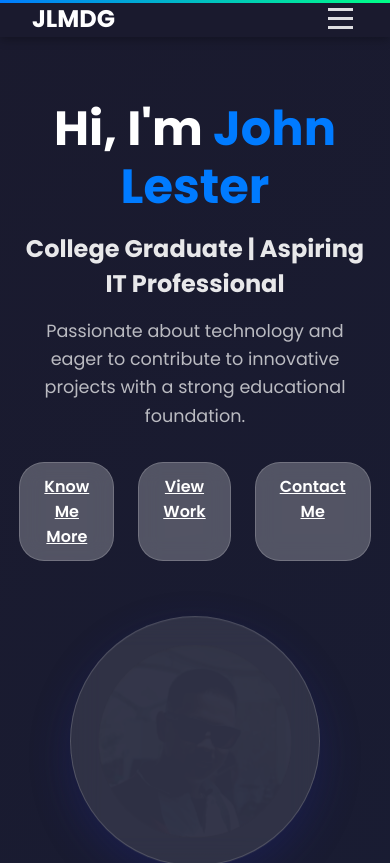
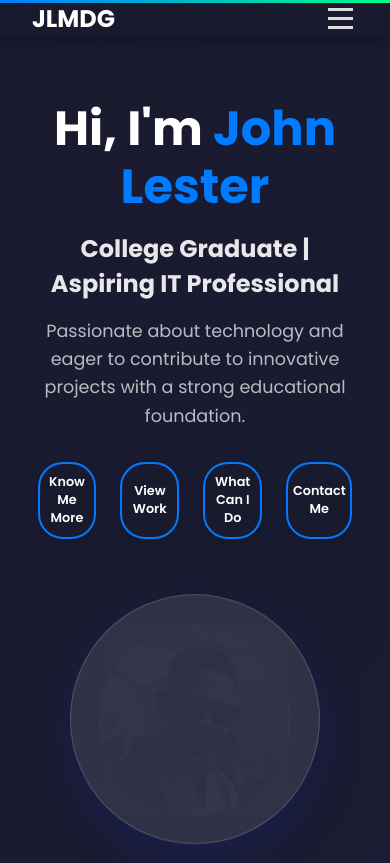
Before and after one commit to mdgLester/portfolio-2, a React (Create React App) app: page / in a window 390 px wide. Shown: the top 863 px of the page. Built offline with nearby package versions, Linux system fonts and the light colour scheme.

Commit message:
Home page update

```diff
--- a/src/App.css
+++ b/src/App.css
@@ -41,19 +41,6 @@ body {
   box-shadow: 0 8px 32px 0 rgba(31, 38, 135, 0.37);
   max-width: 100%;
   box-sizing: border-box;
-}
-
-.glass-btn {
-  background: rgba(255, 255, 255, 0.25) !important;
-  backdrop-filter: blur(10px) !important;
-  -webkit-backdrop-filter: blur(10px) !important;
-  border: 1px solid rgba(255, 255, 255, 0.18) !important;
-  color: #ffffff !important;
-}
-
-.glass-btn:hover {
-  background: rgba(255, 255, 255, 0.35) !important;
-  border: 1px solid rgba(255, 255, 255, 0.3) !important;
 }
 
 .glass-tag {
--- a/src/components/Home.jsx
+++ b/src/components/Home.jsx
@@ -1,5 +1,6 @@
 import React, { useState, useEffect } from 'react';
 import { motion, AnimatePresence } from 'framer-motion';
+import RevealOnScroll from './RevealOnScroll';
 import '../styles/Home.css';
 
 const Home = () => {
@@ -17,43 +18,49 @@ const Home = () => {
   useEffect(() => {
     const interval = setInterval(() => {
       setCurrentImageIndex((prevIndex) => (prevIndex + 1) % images.length);
-    }, 3000); // Change image every 3 seconds
+    }, 3000);
 
-    return () => clearInterval(interval); // Cleanup on unmount
+    return () => clearInterval(interval);
   }, [images.length]);
 
   const handleImageClick = () => {
-    // Manual cycle to next image when clicked
     setCurrentImageIndex((prevIndex) => (prevIndex + 1) % images.length);
   };
 
   return (
     <section id="home" className="home">
-      <motion.div
-        className="home-left"
-        initial={{ opacity: 0, x: -100 }}
-        animate={{ opacity: 1, x: 0 }}
-        transition={{ duration: 0.8 }}
-      >
+      {/* Left content with fade and slide */}
+      <RevealOnScroll direction="left" delay={0.2} duration={0.8}>
+        <div className="home-left">
+          <RevealOnScroll direction="up" delay={0.3} threshold={0.1}>
             <h1>Hi, I'm <span className="highlight">John Lester</span></h1>
+          </RevealOnScroll>
+
+          <RevealOnScroll direction="up" delay={0.4} threshold={0.1}>
             <h2>College Graduate | Aspiring IT Professional</h2>
+          </RevealOnScroll>
+
+          <RevealOnScroll direction="up" delay={0.5} threshold={0.1}>
             <p>
               Passionate about technology and eager to contribute to innovative projects
               with a strong educational foundation.
             </p>
+          </RevealOnScroll>
+
+          <RevealOnScroll direction="up" delay={0.6} threshold={0.1}>
             <div className="home-buttons">
               <a href="#about" className="glass-btn">Know Me More</a>
               <a href="#projects" className="glass-btn">View Work</a>
+              <a href="#skills" className="glass-btn">What Can I Do</a> {/* New button */}
               <a href="#contact" className="glass-btn">Contact Me</a>
             </div>
-      </motion.div>
+          </RevealOnScroll>
+        </div>
+      </RevealOnScroll>
 
-      <motion.div
-        className="home-right"
-        initial={{ opacity: 0, scale: 0.8 }}
-        animate={{ opacity: 1, scale: 1 }}
-        transition={{ duration: 0.8 }}
-      >
+      {/* Right content with scale effect */}
+      <RevealOnScroll direction="right" delay={0.3} duration={0.8}>
+        <div className="home-right">
           <div className="profile-container glass-card" onClick={handleImageClick}>
             <AnimatePresence mode="wait">
               <motion.img
@@ -69,7 +76,8 @@ const Home = () => {
               />
             </AnimatePresence>
           </div>
-      </motion.div>
+        </div>
+      </RevealOnScroll>
     </section>
   );
 };
--- a/src/styles/Home.css
+++ b/src/styles/Home.css
@@ -7,13 +7,15 @@
 }
 
 .home-left {
-  flex:1;
+  flex: 1;
+  max-width: 600px;
 }
 
 .home-left h1 {
   font-size: 3rem;
   margin-bottom: 1rem;
   color: #ffffff;
+  line-height: 1.2;
 }
 
 .home-left .highlight {
@@ -32,13 +34,50 @@
   color: rgba(255, 255, 255, 0.7);
 }
 
+/* Home buttons - 2x2 GRID LAYOUT */
 .home-buttons {
+  display: grid;
+  grid-template-columns: repeat(2, 1fr); /* 2 columns */
+  gap: 1rem;
+  max-width: 500px; /* Controls overall width of button grid */
+}
+
+.home-buttons .glass-btn {
+  text-decoration: none;
+  color: #ffffff;
+  background: #1a1a2e;
+  border: 2px solid #007bff;
+  padding: 0.8rem 1rem;
+  border-radius: 25px;
+  font-weight: 600;
+  font-size: 0.95rem;
+  transition: all 0.3s ease;
   display: flex;
-  gap: 1rem;
+  align-items: center;
+  justify-content: center;
+  box-shadow: 0 4px 10px rgba(0, 0, 0, 0.2);
+  cursor: pointer;
+  text-align: center;
+  width: 100%; /* Full width of grid cell */
+  white-space: nowrap;
+}
+
+/* Hover effect */
+.home-buttons .glass-btn:hover {
+  background: linear-gradient(135deg, #1a1a2e 0%, #16213e 100%);
+  border-color: #007bff;
+  transform: translateY(-3px);
+  box-shadow: 0 10px 25px rgba(0, 123, 255, 0.4);
+}
+
+/* Active/click effect */
+.home-buttons .glass-btn:active {
+  transform: translateY(-1px);
+  box-shadow: 0 5px 15px rgba(0, 123, 255, 0.3);
 }
 
 .home-right {
-  flex:1;
+  flex: 1;
   display: flex;
   flex-direction: column;
   justify-content: center;
@@ -83,21 +122,116 @@
   50% { transform: translateY(-15px); }
 }
 
+/* Tablet and medium screens */
+@media (max-width: 1024px) {
+  .home-left h1 {
+    font-size: 2.8rem;
+  }
+
+  .home-left h2 {
+    font-size: 1.5rem;
+  }
+
+  .home-buttons {
+    max-width: 450px;
+    gap: 0.8rem;
+  }
+
+  .home-buttons .glass-btn {
+    padding: 0.7rem 0.8rem;
+    font-size: 0.9rem;
+  }
+}
+
+/* Mobile */
 @media (max-width: 768px) {
   .home {
     flex-direction: column;
     text-align: center;
-    padding-top: 100px;
+    padding: 100px 5% 60px;
   }
+
+  .home-left {
+    max-width: 100%;
+  }
+
+  .home-left h1 {
+    font-size: 2.5rem;
+  }
+
+  .home-left h2 {
+    font-size: 1.4rem;
+  }
+
+  .home-left p {
+    margin-left: auto;
+    margin-right: auto;
+  }
+
+  /* On mobile, switch to 2 columns but centered */
+  .home-buttons {
+    grid-template-columns: repeat(2, 1fr);
+    max-width: 400px;
+    margin: 0 auto;
+    gap: 0.8rem;
+  }
+
+  .home-buttons .glass-btn {
+    padding: 0.7rem 0.5rem;
+    font-size: 0.85rem;
+    white-space: normal; /* Allow text wrap on mobile */
+    min-height: 60px; /* Consistent height for wrapped text */
+  }
+
   .profile-container {
-    width: 200px;
-    height: 200px;
+    width: 220px;
+    height: 220px;
     margin-top: 1.5rem;
   }
-  .home-buttons {
-    justify-content: center;
-  }
+
   .image-counter {
     font-size: 0.8rem;
   }
 }
+
+/* For very small phones */
+@media (max-width: 480px) {
+  .home-left h1 {
+    font-size: 2.2rem;
+  }
+
+  .home-left h2 {
+    font-size: 1.2rem;
+  }
+
+  /* Keep 2 columns even on very small screens */
+  .home-buttons {
+    grid-template-columns: repeat(2, 1fr);
+    max-width: 320px;
+    gap: 0.6rem;
+  }
+
+  .home-buttons .glass-btn {
+    padding: 0.6rem 0.3rem;
+    font-size: 0.8rem;
+    min-height: 50px;
+  }
+
+  .profile-container {
+    width: 180px;
+    height: 180px;
+  }
+}
+
+/* For very large screens */
+@media (min-width: 1400px) {
+  .home-buttons {
+    max-width: 550px;
+    gap: 1.2rem;
+  }
+
+  .home-buttons .glass-btn {
+    padding: 0.9rem 1.2rem;
+    font-size: 1rem;
+  }
+}
--- a/src/styles/index.css
+++ b/src/styles/index.css
@@ -42,24 +42,6 @@ body {
   border: 1px solid rgba(255, 255, 255, 0.18);
   box-shadow: 0 15px 40px rgba(31, 38, 135, 0.3);
   transition: all 0.3s ease;
-}
-
-.glass-btn {
-  background: rgba(255, 255, 255, 0.2);
-  backdrop-filter: blur(10px);
-  -webkit-backdrop-filter: blur(10px);
-  border: 1px solid rgba(255, 255, 255, 0.18);
-  padding: 0.7rem 1.5rem;
-  border-radius: 25px;
-  font-weight: 600;
-  cursor: pointer;
-  transition: all 0.3s ease;
-  color: #fff;
-}
-
-.glass-btn:hover {
-  background: rgba(255, 255, 255, 0.35);
-  transform: translateY(-3px);
 }
 
 /* ================== Scroll Progress ================== */
```
Lines whose indentation alone changed are shown as unchanged.
